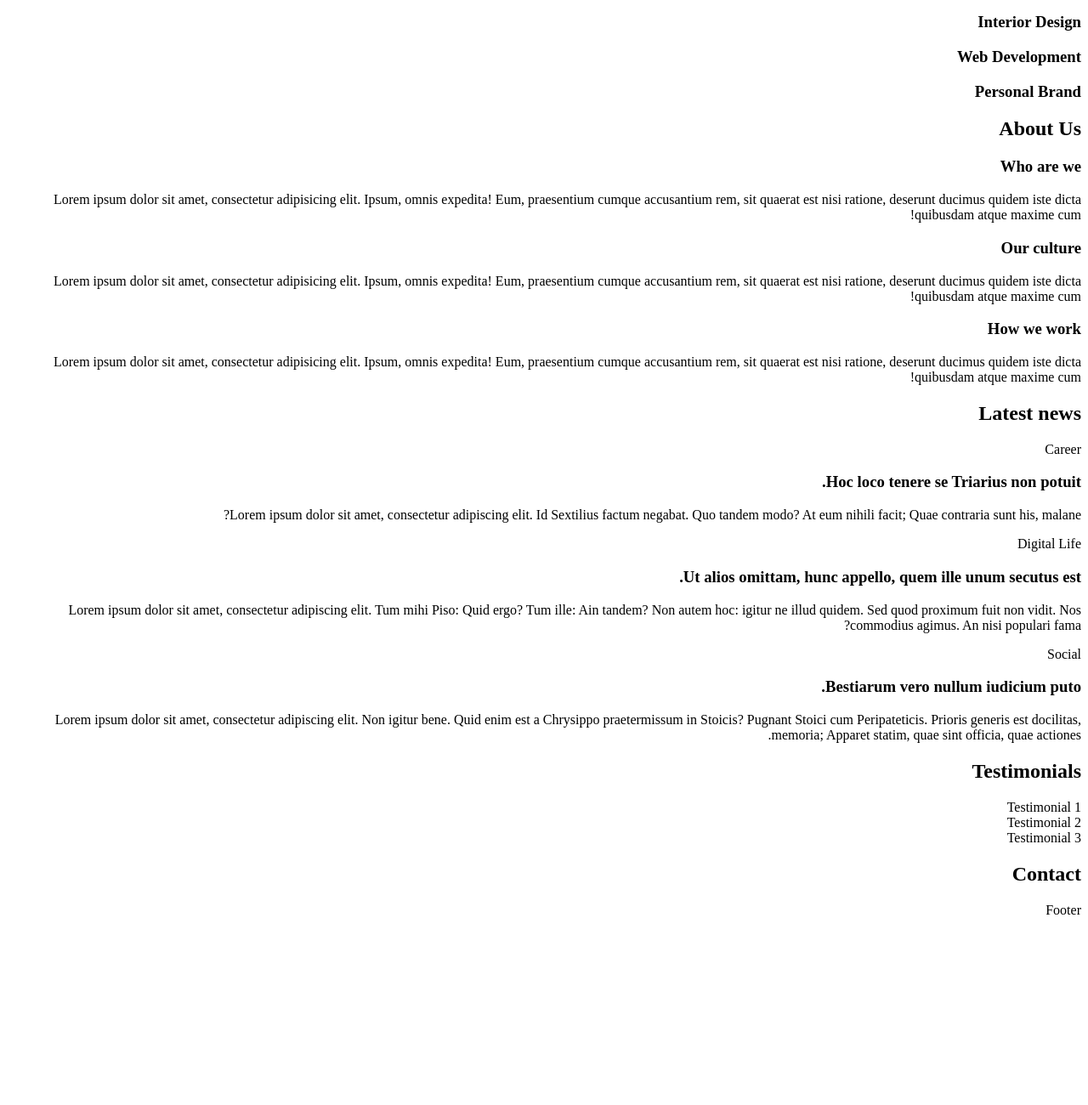
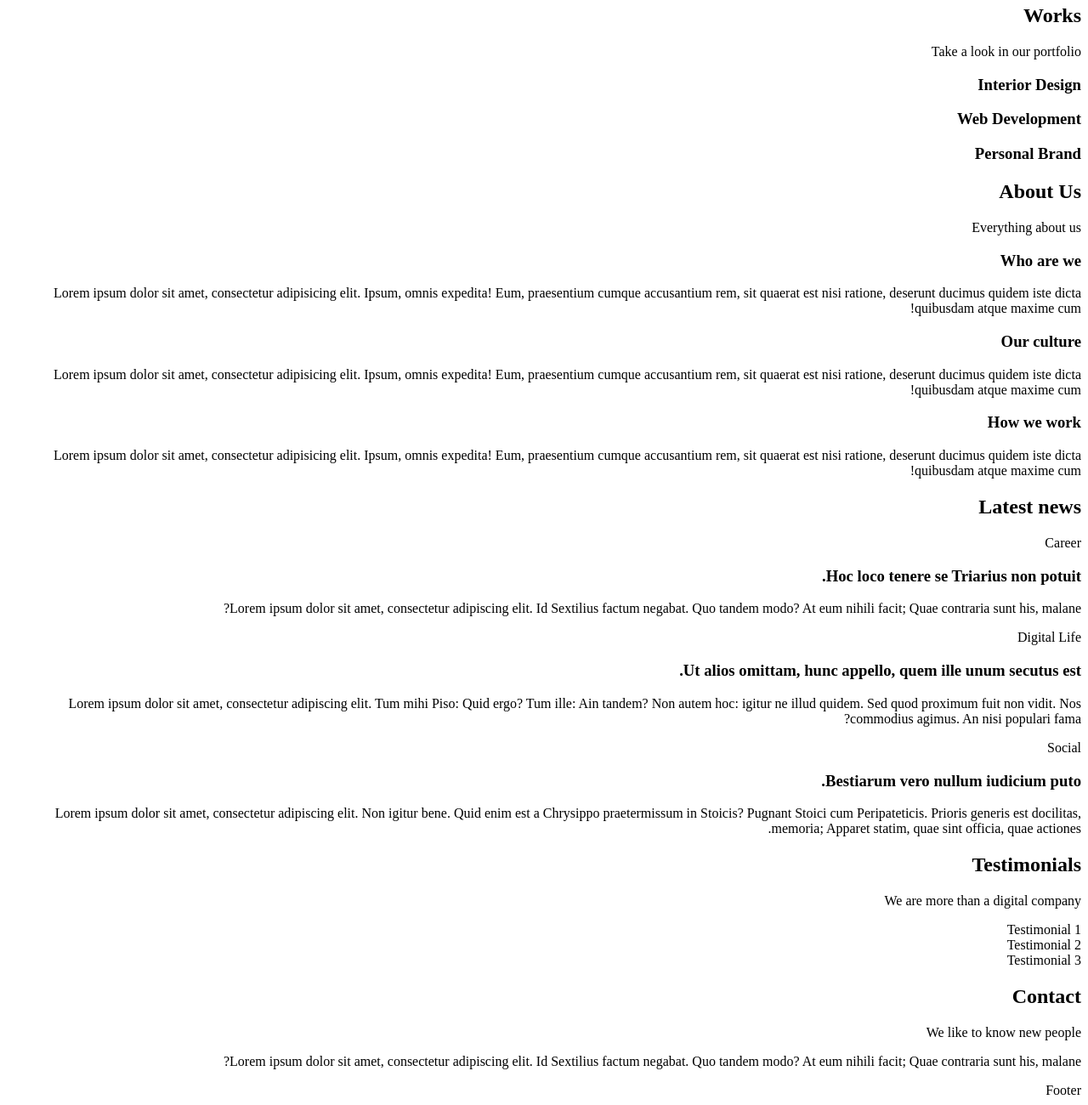
Before and after one commit to Tboy54321/alx-frontend, a plain HTML site: page 0x00-html_advanced/12-index.html in a window 1280 px wide. Shown: the part 477-1777 px from the top of the page at 85% size. Before the commit the page ends 1565 px from the top, so only its background shows below. Drawn offline with Linux system fonts and the light colour scheme.

Commit message:
updated 12-index.html

```diff
--- a/0x00-html_advanced/12-index.html
+++ b/0x00-html_advanced/12-index.html
@@ -19,6 +19,7 @@
             </section>
             <section>
                 <h2>Services</h2>
+                <p>We work with you</p>
                 <h3>Design & Concept</h3>
                 <h3>Digital Strategy</h3>
                 <h3>Content Strategy</h3>
@@ -28,12 +29,14 @@
             </section>
             <section>
                 <h2>Works</h2>
+                <p>Take a look in our portfolio</p>
                 <article><h3>Interior Design</h3></article>
                 <article><h3>Web Development</h3></article>
                 <article><h3>Personal Brand</h3></article>
             </section>
             <section>
                 <h2>About Us</h2>
+                <p>Everything about us</p>
                 <h3>Who are we</h3>
                 <p>Lorem ipsum dolor sit amet, consectetur adipisicing elit. Ipsum, omnis expedita! Eum, praesentium cumque accusantium rem, sit quaerat est nisi ratione, deserunt ducimus quidem iste dicta quibusdam atque maxime cum!</p>
                 <h3>Our culture</h3>
@@ -67,12 +70,15 @@
             </section>
             <section>
                 <h2>Testimonials</h2>
+                <p>We are more than a digital company</p>
                 <article>Testimonial 1</article>
                 <article>Testimonial 2</article>
                 <article>Testimonial 3</article>
             </section>
             <section>
                 <h2>Contact</h2>
+                <p>We like to know new people</p>
+                <p>Lorem ipsum dolor sit amet, consectetur adipiscing elit. Id Sextilius factum negabat. Quo tandem modo? At eum nihili facit; Quae contraria sunt his, malane?</p>
             </section>
         </main>
         <footer>Footer</footer>
```
Lines whose indentation alone changed are shown as unchanged.
